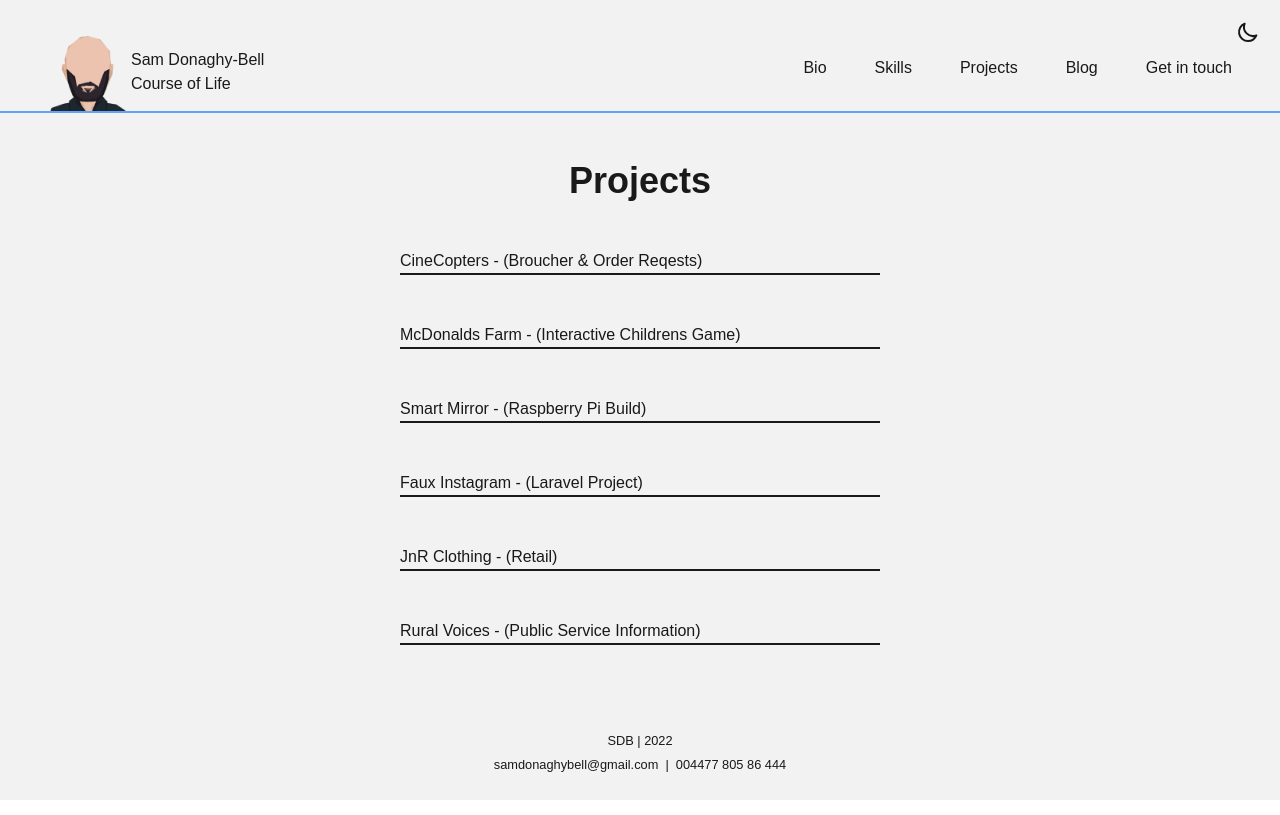
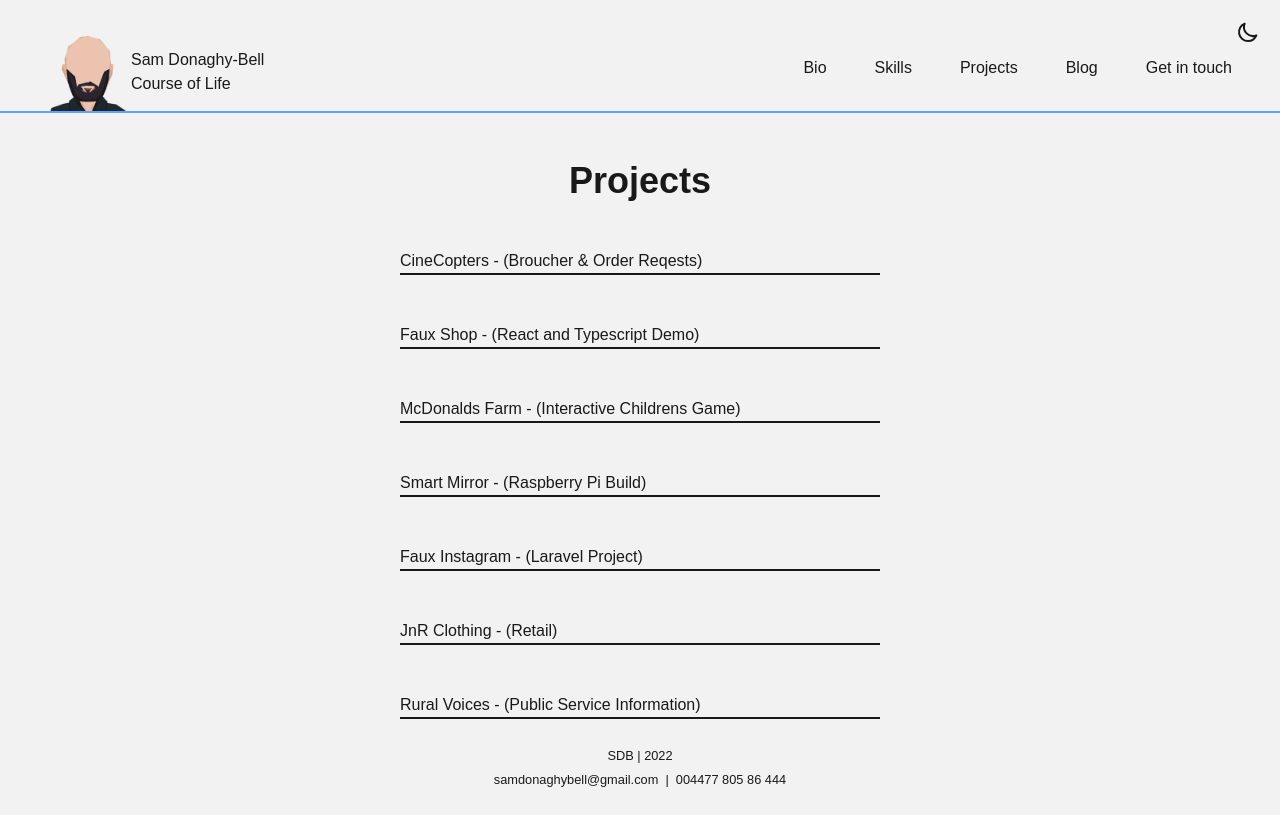
Before and after one commit to sdbxsdb/SDBnextJS, a Next.js app: page /projects in a window 1280 px wide. Built offline with nearby package versions, Linux system fonts and the light colour scheme; a web font is replaced by a local one.

Commit message:
adding shoppy to site

```diff
--- a/pages/projects/index.js
+++ b/pages/projects/index.js
@@ -7,55 +7,63 @@ const Projects = () => {
     <>
       <div>
       <div className="w-full text-center">
-        <h1 className="text-4xl font-semibold mb-12">Projects</h1>
+        <h1 className="mb-12 text-4xl font-semibold">Projects</h1>
       </div>
       <div className="flex justify-center">
-        <div className="w-1/2 flex flex-col items-start gap-y-12">
+        <div className="flex flex-col items-start w-1/2 gap-y-12">
 
-            <div className="border-b-2 dark:border-lightGrey border-darkGrey flex justify-start w-full transition group">
+            <div className="flex justify-start w-full transition border-b-2 dark:border-lightGrey border-darkGrey group">
               <Link href={'/projects/cinecopters'}>
-                <a className="flex items-center w-full justify-start group">
-                  <p className="group-hover:text-blue-400 transition transform group-hover:translate-x-4">CineCopters - (Broucher & Order Reqests)</p>
+                <a className="flex items-center justify-start w-full group">
+                  <p className="transition transform group-hover:text-blue-400 group-hover:translate-x-4">CineCopters - (Broucher & Order Reqests)</p>
                 </a>
               </Link>
             </div>
 
-            <div className="border-b-2 dark:border-lightGrey border-darkGrey flex justify-start w-full transition group">
-              <Link href={'/projects/kidsGame'}>
-                <a className="flex items-center w-full justify-start group">
-                  <p className="group-hover:text-blue-400 transition transform group-hover:translate-x-4">McDonalds Farm - (Interactive Childrens Game)</p>
+            <div className="flex justify-start w-full transition border-b-2 dark:border-lightGrey border-darkGrey group">
+              <Link href={'/projects/shoppy'}>
+                <a className="flex items-center justify-start w-full group">
+                  <p className="transition transform group-hover:text-blue-400 group-hover:translate-x-4">Faux Shop - (React and Typescript Demo)</p>
                 </a>
               </Link>
             </div>
 
-            <div className="border-b-2 dark:border-lightGrey border-darkGrey flex justify-start w-full transition group">
-              <Link href={'/projects/smartMirror'}>
-                <a className="flex items-center w-full justify-start group">
-                  <p className="group-hover:text-blue-400 transition transform group-hover:translate-x-4">Smart Mirror - (Raspberry Pi Build)</p>
+            <div className="flex justify-start w-full transition border-b-2 dark:border-lightGrey border-darkGrey group">
+              <Link href={'/projects/kidsGame'}>
+                <a className="flex items-center justify-start w-full group">
+                  <p className="transition transform group-hover:text-blue-400 group-hover:translate-x-4">McDonalds Farm - (Interactive Childrens Game)</p>
                 </a>
               </Link>
             </div>
 
-            <div className="border-b-2 dark:border-lightGrey border-darkGrey flex justify-start w-full transition group">
-              <Link href={'/projects/fauxInstagram'}>
-                <a className="flex items-center w-full justify-start group">
-                  <p className="group-hover:text-blue-400 transition transform group-hover:translate-x-4">Faux Instagram - (Laravel Project)</p>
+            <div className="flex justify-start w-full transition border-b-2 dark:border-lightGrey border-darkGrey group">
+              <Link href={'/projects/smartMirror'}>
+                <a className="flex items-center justify-start w-full group">
+                  <p className="transition transform group-hover:text-blue-400 group-hover:translate-x-4">Smart Mirror - (Raspberry Pi Build)</p>
                 </a>
               </Link>
             </div>
 
-            <div className="border-b-2 dark:border-lightGrey border-darkGrey flex justify-start w-full transition group">
-              <Link href={'/projects/jnrClothing'}>
-                <a className="flex items-center w-full justify-start group">
-                  <p className="group-hover:text-blue-400 transition transform group-hover:translate-x-4">JnR Clothing - (Retail)</p>
+            <div className="flex justify-start w-full transition border-b-2 dark:border-lightGrey border-darkGrey group">
+              <Link href={'/projects/fauxInstagram'}>
+                <a className="flex items-center justify-start w-full group">
+                  <p className="transition transform group-hover:text-blue-400 group-hover:translate-x-4">Faux Instagram - (Laravel Project)</p>
                 </a>
               </Link>
             </div>
 
-            <div className="border-b-2 dark:border-lightGrey border-darkGrey flex justify-start w-full transition group">
+            <div className="flex justify-start w-full transition border-b-2 dark:border-lightGrey border-darkGrey group">
+              <Link href={'/projects/jnrClothing'}>
+                <a className="flex items-center justify-start w-full group">
+                  <p className="transition transform group-hover:text-blue-400 group-hover:translate-x-4">JnR Clothing - (Retail)</p>
+                </a>
+              </Link>
+            </div>
+
+            <div className="flex justify-start w-full transition border-b-2 dark:border-lightGrey border-darkGrey group">
               <Link href={'/projects/ruralVoices'}>
-                <a className="flex items-center w-full justify-start group">
-                  <p className="group-hover:text-blue-400 transition transform group-hover:translate-x-4">Rural Voices - (Public Service Information)</p>
+                <a className="flex items-center justify-start w-full group">
+                  <p className="transition transform group-hover:text-blue-400 group-hover:translate-x-4">Rural Voices - (Public Service Information)</p>
                 </a>
               </Link>
             </div>
--- /dev/null
+++ b/pages/projects/shoppy.js
@@ -0,0 +1,52 @@
+import MoreInfoCard from "../../components/MoreInfoCard";
+
+
+
+const shoppy = () => {
+  return (
+    <div className="absolute top-[112px] w-full left-0">
+
+      <div className="flex w-full justify-center items-center gap-x-12 h-[80px]">
+
+      <MoreInfoCard
+          content='
+          <div>
+            <div class="moreInfoContent">
+            <p>Being pretty new to React and very new to Typescript, I followed a tutorial and built this faux shop.  I used Material UI for a few components as well as my own custom ones using styled components.
+            <br/><br/>
+            The site contains:
+            <br/><br/>
+            <ul class="listElements themeColorText">
+            <li>Fake Shop Products API</li>
+            <li>useState, useRef, useEffect</li>
+            <li>Page loader while fetching the data from the API</li>
+            <li>Total item quantity and price with dynamic changes</li>
+            <li>Total basked price with dynamic changes</li>
+
+            </ul><br>
+
+
+
+            </p></div>
+            </div>
+            '
+        />
+
+        <a className="underline transition hover:text-blue-400" href="https://github.com/sdbxsdb/react-ts-shop" target="_blank" rel="noreferrer">GitHub</a>
+        <a className="underline transition hover:text-blue-400" href="https://react-ts-shop.vercel.app" target="_blank" rel="noreferrer">Live Site</a>
+      </div>
+
+      <div className="flex flex-col items-center mb-4">
+        <p className='text-smallerTitle'>Faux shop built with React &amp; Typescript</p>
+        <small>Please allow time for the external site below to load - it may take a few seconds.</small>
+      </div>
+
+      <div className="iframeWrapper dark:bg-darkGrey bg-lightGrey">
+        <iframe className="w-screen h-[calc(100vh-280px)]" src="https://react-ts-shop.vercel.app"></iframe>
+      </div>
+
+    </div>
+  );
+}
+
+export default shoppy;
```
